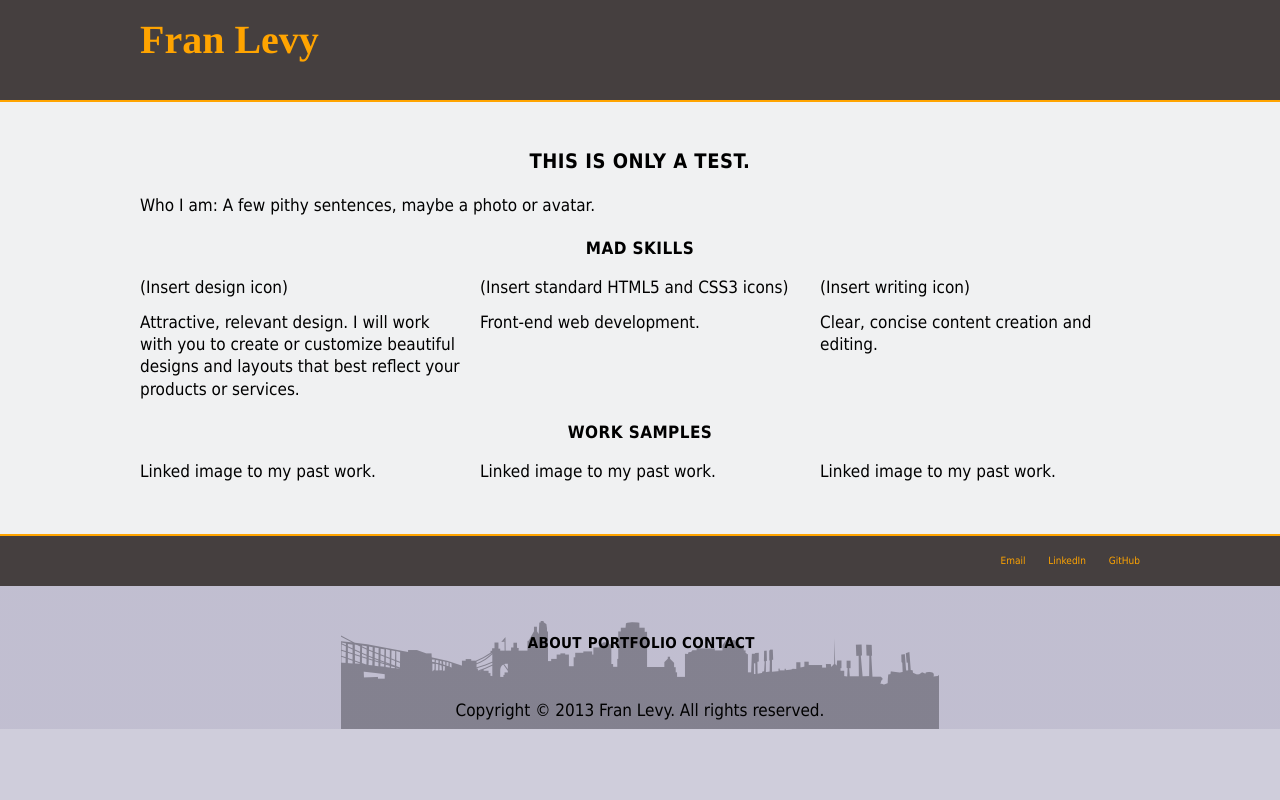
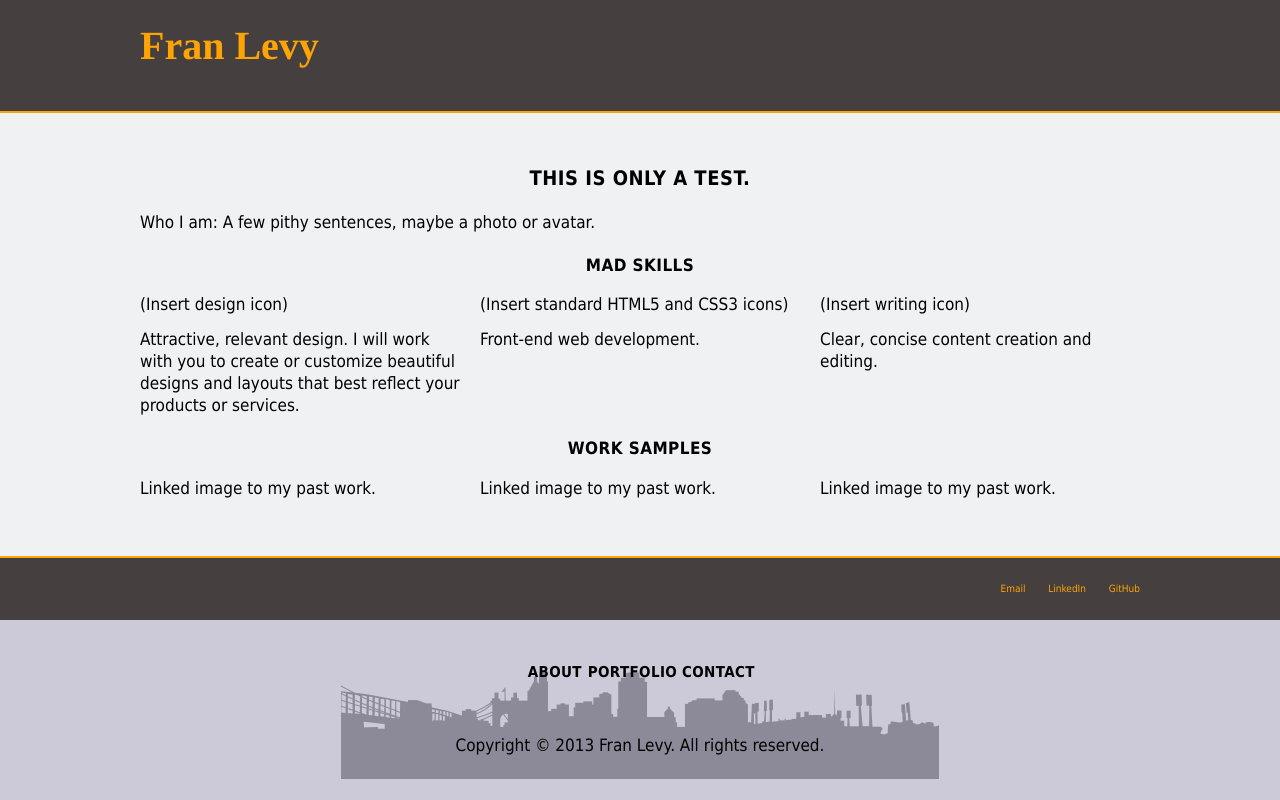
Before and after one commit to franlevy/franlevy, a PHP site: page / in a window 1280 px wide. Run offline with PHP 8.4, Linux system fonts and the light colour scheme; some libraries are stand-ins or nearby versions.

Commit message:
Reverted padding back to percentages. I want to avoid cascading em's, so if I have to add some more breakpoints, so be it! Also, made the footer background image into a mixin. Applied the mixin to the body rather than the footer, but the image still does not stick to the bottom of the page.

```diff
--- a/stylesheets/global.css
+++ b/stylesheets/global.css
@@ -37,7 +37,7 @@ a {
 p {
   font-size: 1.7em;
   font-weight: normal;
-  line-height: 1.3em;
+  line-height: 1.3;
   padding-top: 0.75em; }
 
 h1 {
@@ -48,7 +48,7 @@ h1 {
 h2 {
   font-weight: bold;
   font-size: 2em;
-  line-height: 2em;
+  line-height: 2;
   letter-spacing: 0.025em;
   text-transform: uppercase;
   padding-top: 0em; }
@@ -58,7 +58,7 @@ h3 {
   text-align: left;
   font-weight: bold;
   font-size: 1.7em;
-  line-height: 1.8em;
+  line-height: 1.8;
   letter-spacing: 0.025em;
   text-transform: uppercase;
   padding-top: 1em; }
@@ -89,12 +89,12 @@ li {
 body {
   font-family: Tahoma, sans-serif;
   font-size: 10px;
-  background-color: rgba(187, 184, 204, 0.7); }
+  background: #bbb8cc; }
 
 .container {
   margin: 0 auto;
   clear: both;
-  padding: 2em 2.5%;
+  padding: 1.25% 2.5%;
   width: 95%;
   max-width: 400px;
   overflow: hidden; }
@@ -134,10 +134,10 @@ nav {
   float: left;
   text-align: left;
   width: 100%;
-  background-color: #a00000;
+  background-color: #f0f1f2;
   font-weight: bold;
   font-size: 1.5em;
-  line-height: 1.7em;
+  line-height: 1.7;
   letter-spacing: 0.07em;
   text-transform: uppercase;
   padding-top: 0; }
@@ -177,7 +177,7 @@ footer {
     padding-left: 2%; }
 
 .site-map {
-  padding-bottom: 1.5em;
+  padding-bottom: 5%;
   font-weight: bold;
   font-size: 1.5em;
   line-height: 1.7em;
@@ -200,29 +200,29 @@ footer {
 /* Screen widths 500px and greater */
 @media screen and (min-width: 500px) {
   /* general layout */
+  body {
+    background: -moz-linear-gradient(top, rgba(0, 0, 0, 0.75) 0%, rgba(0, 0, 0, 0.75) 100%), url("../images/background/cincinnati-skyline.png") no-repeat 50% 100%, url("../images/background/cincinnati-skyline.png") no-repeat 50% 100%;
+    background: -moz-linear-gradient(top, rgba(187, 184, 204, 0.75) 0%, rgba(187, 184, 204, 0.75) 100%), url("../images/background/cincinnati-skyline.png") no-repeat 50% 100%;
+    background: -webkit-gradient(linear, left top, left bottom, color-stop(0%, rgba(187, 184, 204, 0.75)), color-stop(100%, rgba(187, 184, 204, 0.75))), url("../images/background/cincinnati-skyline.png") no-repeat 50% 100%;
+    background: -webkit-linear-gradient(top, rgba(187, 184, 204, 0.75) 0%, rgba(187, 184, 204, 0.75) 100%), url("../images/background/cincinnati-skyline.png") no-repeat 50% 100%;
+    background: -o-linear-gradient(top, rgba(187, 184, 204, 0.75) 0%, rgba(187, 184, 204, 0.75) 100%), url("../images/background/cincinnati-skyline.png") no-repeat 50% 100%;
+    background: -ms-linear-gradient(top, rgba(187, 184, 204, 0.75) 0%, rgba(187, 184, 204, 0.75) 100%), url("../images/background/cincinnati-skyline.png") no-repeat 50% 100%;
+    background: linear-gradient(to bottom, rgba(187, 184, 204, 0.75) 0%, rgba(187, 184, 204, 0.75) 100%), url("../images/background/cincinnati-skyline.png") no-repeat 50% 100%; }
+
   .container {
-    padding: 2em 5%;
+    padding: 2% 5%;
     width: 90%;
     max-width: 1000px; }
 
   /* footer */
-  footer {
-    background: -moz-linear-gradient(top, rgba(0, 0, 0, 0.7) 0%, rgba(0, 0, 0, 0.7) 100%), url("../images/background/cincinnati-skyline.png") no-repeat 50% 100%, url("../images/background/cincinnati-skyline.png") no-repeat 50% 100%;
-    background: -moz-linear-gradient(top, rgba(187, 184, 204, 0.7) 0%, rgba(187, 184, 204, 0.7) 100%), url("../images/background/cincinnati-skyline.png") no-repeat 50% 100%;
-    background: -webkit-gradient(linear, left top, left bottom, color-stop(0%, rgba(187, 184, 204, 0.7)), color-stop(100%, rgba(187, 184, 204, 0.7))), url("../images/background/cincinnati-skyline.png") no-repeat 50% 100%;
-    background: -webkit-linear-gradient(top, rgba(187, 184, 204, 0.7) 0%, rgba(187, 184, 204, 0.7) 100%), url("../images/background/cincinnati-skyline.png") no-repeat 50% 100%;
-    background: -o-linear-gradient(top, rgba(187, 184, 204, 0.7) 0%, rgba(187, 184, 204, 0.7) 100%), url("../images/background/cincinnati-skyline.png") no-repeat 50% 100%;
-    background: -ms-linear-gradient(top, rgba(187, 184, 204, 0.7) 0%, rgba(187, 184, 204, 0.7) 100%), url("../images/background/cincinnati-skyline.png") no-repeat 50% 100%;
-    background: linear-gradient(to bottom, rgba(187, 184, 204, 0.7) 0%, rgba(187, 184, 204, 0.7) 100%), url("../images/background/cincinnati-skyline.png") no-repeat 50% 100%; }
-
   .social-media {
     text-align: right; }
 
   .site-map {
-    padding-bottom: 1em; }
+    padding-bottom: 2%; }
 
   .copyright {
-    padding-bottom: 1em; } }
+    padding-bottom: 2%; } }
 /* Screen widths 650px and greater */
 @media screen and (min-width: 650px) {
   /* header */
--- a/stylesheets/sass/base/_generallayout.sass
+++ b/stylesheets/sass/base/_generallayout.sass
@@ -4,12 +4,12 @@ body
     font:
         family: $sans-serif
         size: 10px
-    background-color: $footer-bg
+    background: $footer-bg
 
 .container
     margin: 0 auto
     clear: both
-    padding: 2em 2.5%
+    padding: 1.25% 2.5%
     width: 95%
     max-width: 400px
     overflow: hidden
--- a/stylesheets/sass/base/_typography.sass
+++ b/stylesheets/sass/base/_typography.sass
@@ -5,7 +5,7 @@ p
     font:
         size: 1.7em
         weight: normal
-    line-height: 1.3em
+    line-height: 1.3
     padding-top: 0.75em
 
 h1
@@ -15,12 +15,12 @@ h1
     color: $black
 
 h2
-    +bold-caps(2em, 2em, 0.025em, 0em)
+    +bold-caps(2em, 2, 0.025em, 0em)
 
 h3
     color: $black
     text-align: left
-    +bold-caps(1.7em, 1.8em, 0.025em, 1em)
+    +bold-caps(1.7em, 1.8, 0.025em, 1em)
 
 h4
     font:
--- a/stylesheets/sass/base/_variables.sass
+++ b/stylesheets/sass/base/_variables.sass
@@ -15,9 +15,10 @@ $red-shadow: #A00000
 $blue: #AF9EF1
 $orange: #FFA400
 
-$lighter: rgba(187, 184, 204, 0.7)
+$lighter: rgb(187, 184, 204)
 $darker: #453F3F
 
+$nav-bg: $off-white
 $content-bg: $off-white
 $footer-bg: $lighter
 $social-bg: $darker
--- a/stylesheets/sass/modules/_footer.sass
+++ b/stylesheets/sass/modules/_footer.sass
@@ -10,7 +10,7 @@ footer
 
 .site-map
     padding:
-        bottom: 1.5em
+        bottom: 5%
     +bold-caps(1.5em, 1.7em, 0.025em, 1em)
 
     a:link, a:visited, a:hover, a:active, a:focus
--- a/stylesheets/sass/modules/_nav.sass
+++ b/stylesheets/sass/modules/_nav.sass
@@ -29,8 +29,8 @@ nav
     float: left
     text-align: left
     width: 100%
-    background-color: $red-shadow
-    +bold-caps(1.5em, 1.7em, 0.07em, 0)
+    background-color: $nav-bg
+    +bold-caps(1.5em, 1.7, 0.07em, 0)
 
     li
         margin: 0
```
Also changed, not shown: stylesheets/sass/base/_mediaquery.sass (+6 -11 lines), stylesheets/sass/base/_mixins.sass (+9 -0 lines).
